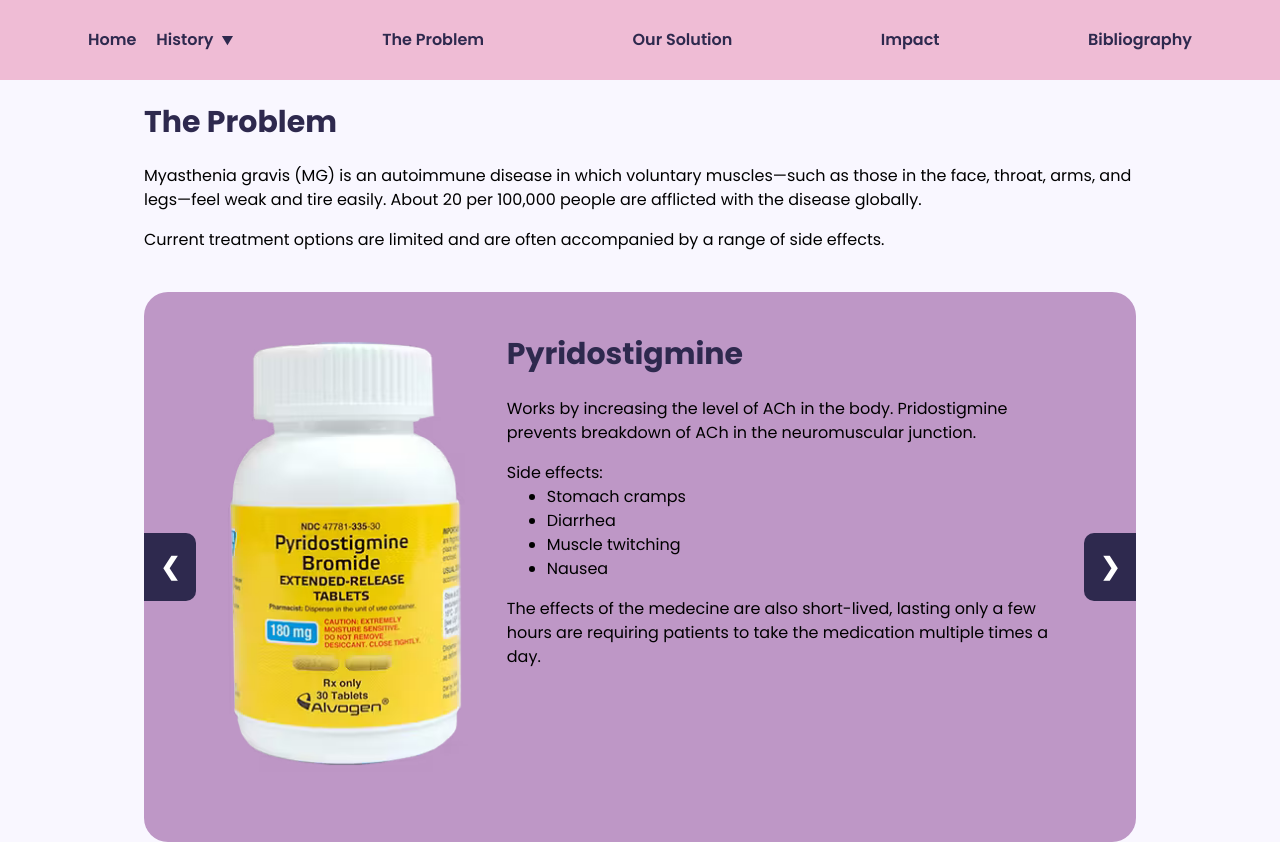
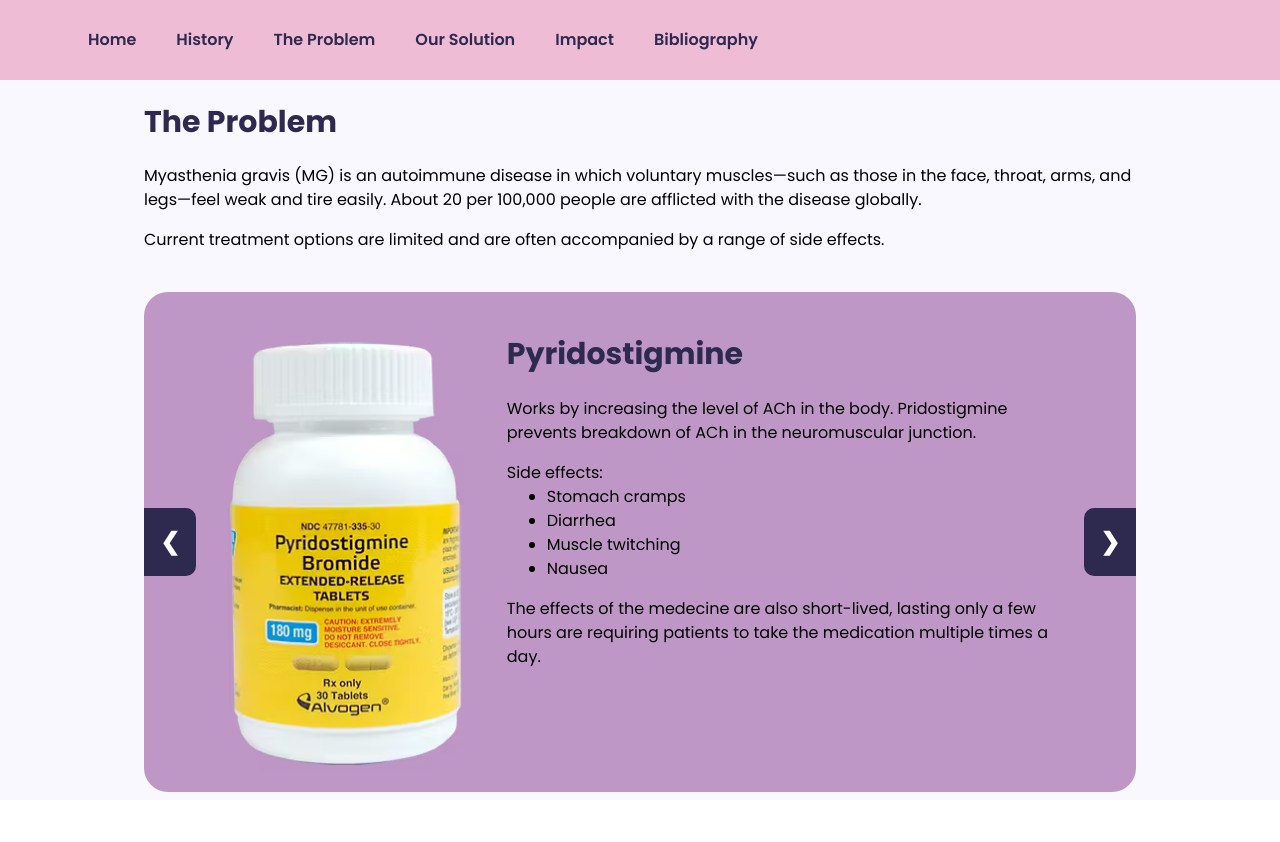
Before and after one commit to ciahan/ExploraVision, a React (Vite) app: page / in a window 1280 px wide. Both pictures are taken after a click on the button "The Problem". After the commit the page ends 800 px from the top, so only its background shows below. Built offline with nearby package versions, Linux system fonts and the light colour scheme.

Commit message:
jdalf;jsdlkfads

```diff
--- a/src/App.jsx
+++ b/src/App.jsx
@@ -30,6 +30,36 @@
   lightPurple: "#F9F7FF"
 };
 
+const Slideshow = ({ slides }) => {
+  const [index, setIndex] = useState(0);
+  const nextSlide = () => {
+    setIndex((prevIndex) =>
+      prevIndex === slides.length - 1 ? 0 : prevIndex + 1
+    )
+  };
+  const prevSlide = () => {
+    setIndex((prevIndex) =>
+      prevIndex === 0? slides.length - 1 : prevIndex - 1
+    )
+  };
+  return (
+    <div className = "slideshow-container">
+      <div
+        className = "slides-wrapper"
+        style = {{ transform: `translateX(-${index * 100}%)`}}
+      >
+        {slides.map((Slide, index) => (
+          <div className="slide-page">
+            <Slide />
+          </div>
+        ))}
+      </div>
+      <div className="prev" onClick={prevSlide}>&#10094;</div>
+      <div className="next" onClick={nextSlide}>&#10095;</div>
+    </div>
+  )
+}
+
 function Header({ onHome, onHistoryMG, onHistoryNano, onTheProblem, onOurSolution, onImpact, onBibliography }) {
   const [scrolled, setScrolled] = useState(false);
   const [dropdownOpen, setDropdownOpen] = useState(false);
@@ -42,16 +72,15 @@
 
   const link =
     "cursor-pointer text-base font-semibold hover:underline underline-offset-[6px] focus-visible:underline focus:outline-none transition-all duration-300 ease-in-out";
-
   const dropdownItemStyle =
     "cursor-pointer block w-full text-left px-4 py-2 text-sm font-medium hover:bg-opacity-20 transition-colors hover:underline underline-offset-[6px] focus-visible:underline focus:outline-none transition-all duration-300 ease-in-out";
+
     return (
     <div
       className={`sticky top-0 z-50 backdrop-blur transition-all ${scrolled ? "shadow-sm" : ""}`}
       style={{ background: theme.pink}}
     >
-      <div className="h-20 max-w-6xl mx-auto px-4 sm:px-6 flex items-center justify-between py-3">
-        <div className="flex items-center gap-5">
+      <div className="h-20 max-w-6xl mx-auto px-4 sm:px-6 flex items-center gap-10 py-3">
           <button className={link} style={{ color: theme.darkPurple }} onClick={onHome}>
             Home
           </button>
@@ -60,31 +89,30 @@
             onMouseEnter={() => setDropdownOpen(true)}
             onMouseLeave={() => setDropdownOpen(false)}
           >
-          <button className={link} style={{ color: theme.darkPurple }}>
-            History <span className="text-xs ml-1">▼</span>
+          <button className="font-semibold cursor-pointer" style={{ color: theme.darkPurple }}>
+            History
           </button>
             {dropdownOpen && (
               <div
-                className="absolute left-0 mt-0 w-48 rounded-md shadow-lg py-1 ring-1 ring-black ring-opacity-5 z-30"
-                style={{ backgroundColor: theme.lightPurple }}
+                className="rounded-sm absolute left-0 mt-0- w-48 py-1 z-30"
+                style={{ backgroundColor: theme.pink }}
               >
                 <button
                   onClick={() => { onHistoryMG(); setDropdownOpen(false); }}
-                  className={dropdownItemStyle}
+                  className={`${dropdownItemStyle} mt-3`}
                   style={{ color: theme.darkPurple, hover: { backgroundColor: theme.purple } }}
                 >
                   Myasthenia Gravis
                 </button>
                 <button
                   onClick={() => { onHistoryNano(); setDropdownOpen(false); }}
-                  className={dropdownItemStyle}
+                  className={`${dropdownItemStyle} mb-2`}
                   style={{ color: theme.darkPurple }}
                 >
                   Nanotechnology
                 </button>
               </div>
             )}
-          </div>
           </div>
           <button className={link} style={{ color: theme.darkPurple }} onClick={onTheProblem}>
             The Problem
@@ -120,35 +148,7 @@
   );
 }
 
-const Slideshow = ({ slides }) => {
-  const [index, setIndex] = useState(0);
-  const nextSlide = () => {
-    setIndex((prevIndex) =>
-      prevIndex === slides.length - 1 ? 0 : prevIndex + 1
-    )
-  };
-  const prevSlide = () => {
-    setIndex((prevIndex) =>
-      prevIndex === 0? slides.length - 1 : prevIndex - 1
-    )
-  };
-  return (
-    <div className = "slideshow-container">
-      <div
-        className = "slides-wrapper"
-        style = {{ transform: `translateX(-${index * 100}%)`}}
-      >
-        {slides.map((Slide, index) => (
-          <div className="slide-page">
-            <Slide />
-          </div>
-        ))}
-      </div>
-      <div className="prev" onClick={prevSlide}>&#10094;</div>
-      <div className="next" onClick={nextSlide}>&#10095;</div>
-    </div>
-  )
-}
+
 
 function History() {
   const slide1 = () =>
@@ -159,72 +159,45 @@
       <h1 class="text-6xl">Conceptual foundation by Richard Feynman</h1>
       <img class="p-5" src="newman-lab_xlk90v.webp" alt="" />
       </div>
+    </div>;
 
-  </div>;
-  const slide2 = () => <div className="h-screen w-screen" style={{ backgroundColor: theme.lightPurple }}>
+  const slide2 = () =>
+    <div className="h-screen w-screen" style={{ backgroundColor: theme.lightPurple }}>
       <div className="flex flex-col justify-center items-center">
         <h1 class="text-6xl p-10">1990</h1>
         <h1 class=" text-6xl p-5">STM</h1>
-  <h1 class="text-6xl">Scanning Tunneling Microscope (STM) capable of manipulating individual xenon atoms
+        <h1 class="text-6xl">
+          Scanning Tunneling Microscope (STM) capable of manipulating individual xenon atoms
         </h1>
         <img class="p-5" src="IBM_in_atoms.gif" alt="" />
       </div>
+    </div>;
 
-</div>;
-  const slide3 = () => <div className="h-screen w-screen" style={{ backgroundColor: theme.lightPurple }}>
+  const slide3 = () =>
+    <div className="h-screen w-screen" style={{ backgroundColor: theme.lightPurple }}>
       <div className="flex flex-col justify-center items-center">
         <h1 class="text-6xl p-10">2001</h1>
         <h1 class=" text-6xl p-5">Nanomachines</h1>
         <h1 class="text-6xl">Molecular motor with nanoscale silicon devices by Carlo Montemagno
-
         </h1>
         <img class="p-5" src="CMFig1.72.jpg" alt="" />
       </div>
+    </div>;
 
-</div>;
-const slide4 = () => <div className="h-screen w-screen" style={{ backgroundColor: theme.lightPurple }}>
+  const slide4 = () =>
+    <div className="h-screen w-screen" style={{ backgroundColor: theme.lightPurple }}>
       <div className="flex flex-col justify-center items-center">
         <h1 class="text-6xl p-10">2006</h1>
         <h1 class=" text-6xl p-5">DNA Origami
         </h1>
         <h1 class="text-6xl">Developed by Paul Rothemund
-
-
         </h1>
         <img class="p-5" src="DNAOrgi.jpeg" alt="" />
       </div>
+    </div>;
 
-</div>;
   const slides = [slide1, slide2, slide3, slide4]
-  const Slideshow = ({ slides }) => {
-    const [index, setIndex] = useState(0);
-    const nextSlide = () => {
-      setIndex((prevIndex) =>
-        prevIndex === slides.length - 1 ? 0 : prevIndex + 1
-      )
-    };
-    const prevSlide = () => {
-      setIndex((prevIndex) =>
-        prevIndex === 0? slides.length - 1 : prevIndex - 1
-      )
-    };
-    return (
-      <div className = "slideshow-container">
-        <div
-          className = "slides-wrapper"
-          style = {{ transform: `translateX(-${index * 100}%)`}}
-        >
-          {slides.map((Slide, index) => (
-            <div className="slide-page" style={{ backgroundColor: theme.darkPurple }}>
-              <Slide />
-            </div>
-          ))}
-        </div>
-        <a className="prev" onClick={prevSlide}>&#10094;</a>
-        <a className="next" onClick={nextSlide}>&#10095;</a>
-      </div>
-    )
-  }
+
   return (
     <div>
       <Slideshow slides={slides} />
@@ -263,8 +236,8 @@
         </div>
       </div>
     </div>
+  const slides = [pyridostigmine]
 
-  const slides = [pyridostigmine]
   return(
     <div
       className="max-w-5xl mx-auto px-4"
@@ -284,7 +257,7 @@
         </div>
         <div
           className = "rounded-3xl overflow-hidden"
-          style = {{ backgroundColor: theme.purple, height: '550px'}}
+          style = {{ backgroundColor: theme.purple, height: '500px'}}
         >
           <Slideshow slides = {slides}/>
         </div>
```
Lines whose indentation alone changed are shown as unchanged.
